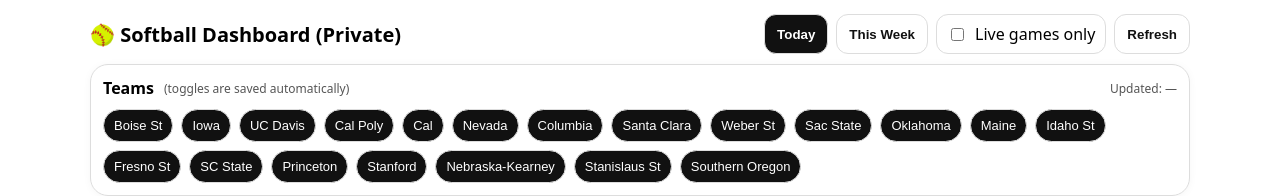
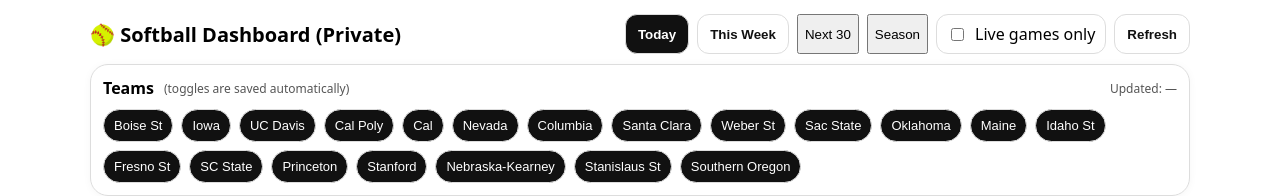
Before and after one commit to joehenderson99-eng/softball-dashboard, a Next.js app: page / in a window 1280 px wide. Shown: the top 196 px of the page. Built offline with nearby package versions, Linux system fonts and the light colour scheme; no server answers.

Commit message:
Update page.jsx

```diff
--- a/app/page.jsx
+++ b/app/page.jsx
@@ -74,7 +74,7 @@
 }
 
 export default function Page() {
-  const [view, setView] = useState("today"); // today | week
+  const [view, setView] = useState("today"); // today | week | month | season
   const [liveOnly, setLiveOnly] = useState(false);
   const [selectedTeams, setSelectedTeams] = useState(() => new Set(TEAMS));
   const [games, setGames] = useState([]);
@@ -113,9 +113,16 @@
   }, [view, liveOnly, selectedTeams]);
 
   const dateRange = useMemo(() => {
-    if (view === "today") return { from: startOfTodayISO(), to: addDaysISO(1) };
-    return { from: startOfTodayISO(), to: addDaysISO(7) };
-  }, [view]);
+  const from = startOfTodayISO();
+
+  if (view === "today") return { from, to: addDaysISO(1) };   // today only
+  if (view === "week") return { from, to: addDaysISO(7) };    // next 7 days
+  if (view === "month") return { from, to: addDaysISO(30) };  // next 30 days
+  if (view === "season") return { from, to: addDaysISO(180) };// ~6 months
+
+  // fallback
+  return { from, to: addDaysISO(7) };
+}, [view]);
 
   async function fetchGames() {
     setLoading(true);
@@ -184,6 +191,8 @@
         <div style={{ marginLeft: "auto", display: "flex", gap: 8, flexWrap: "wrap" }}>
           <button onClick={() => setView("today")} style={btnStyle(view === "today")}>Today</button>
           <button onClick={() => setView("week")} style={btnStyle(view === "week")}>This Week</button>
+          <button onClick={() => setView("month")}>Next 30</button>
+          <button onClick={() => setView("season")}>Season</button>
 
           <label style={{ display: "flex", alignItems: "center", gap: 8, padding: "8px 10px", border: "1px solid #ddd", borderRadius: 12 }}>
             <input type="checkbox" checked={liveOnly} onChange={(e) => setLiveOnly(e.target.checked)} />
```
